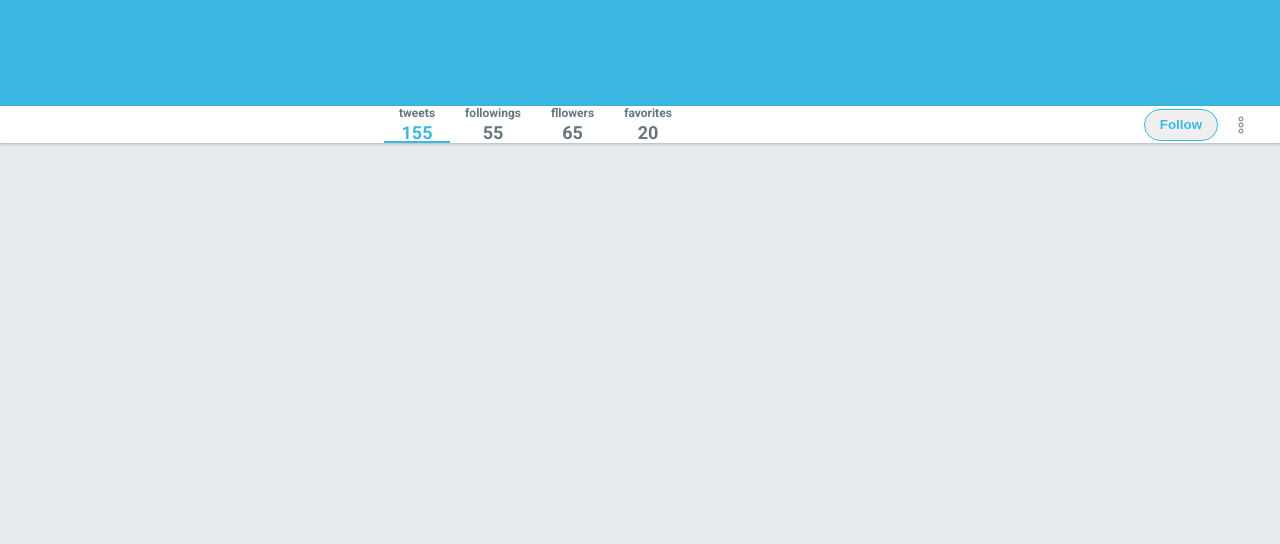
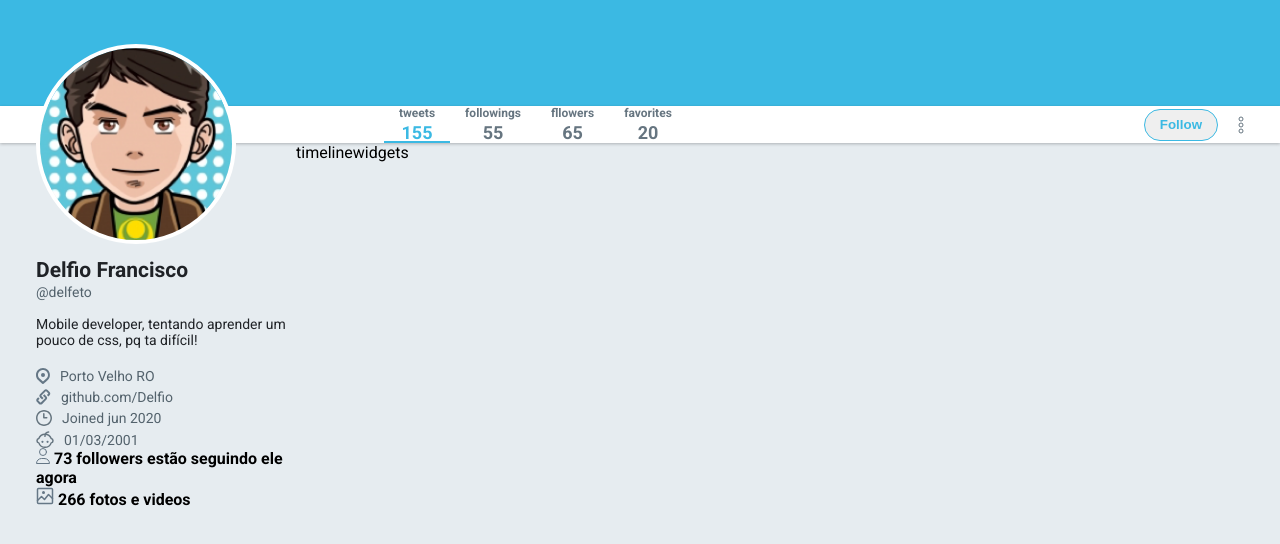
Before and after one commit to Delfio/twitter-UI, a plain HTML site: page index.html in a window 1280 px wide. Shown: the part 196-740 px from the top of the page. Drawn offline with Linux system fonts and the light colour scheme.

Commit message:
iniciando perfil

```diff
--- a/assets/css/styles.css
+++ b/assets/css/styles.css
@@ -215,3 +215,81 @@ div.bar .content ul li.active strong {
     color: white;
     box-shadow: 1px 1px 5px rgba(0, 0, 0, 0.25);
 }
+
+
+/*
+    Profile
+*/
+
+.wrapper-content {
+   display: flex;
+}
+
+.wrapper-content aside.profile {
+    width: 260px;
+}
+
+.wrapper-content aside.profile img.Avatar {
+    max-height: 200px;
+    max-width: 200px;
+    width: auto;
+    height: auto;
+    border-radius: 50%;
+    border: 4px solid white;
+
+    margin-top: -38%;
+}
+
+.wrapper-content aside.profile h1 {
+    font-size: 21px;
+    color: #1f2226;
+    margin-top: 10px;
+}
+
+.wrapper-content aside.profile span {
+    font-size: 14px;
+    color: #53626c;
+}
+
+.wrapper-content aside.profile p {
+    font-size: 14px;
+    color: #1f2226;
+    margin-top: 15px;
+}
+
+.wrapper-content aside.profile ul {
+    margin-top: 20px;
+    list-style: none;
+}
+
+.wrapper-content aside.profile li {
+    font-size: 14px;
+    color: #53626c;
+
+    display: flex;
+    align-items: center;
+    margin-top: 5px;
+}
+
+.wrapper-content aside.profile li:first-child {
+    margin-top: 0;
+}
+
+
+.wrapper-content aside.profile li img {
+    margin-right: 10px;
+}
+
+
+
+/*
+ Media Query
+*/
+@media only screen and (max-width: 820px) {
+    .wrapper-content aside.profile img.Avatar {
+        max-height: 150px;
+        max-width: 150px;
+        width: auto;
+        height: auto;
+    }
+}
--- a/index.html
+++ b/index.html
@@ -59,5 +59,47 @@
             </div>
         </div>
     </div>
+
+    <div class="wrapper-content content">
+        <aside class="profile">
+            <img class="Avatar" src="/assets/images/avatar.png" alt="Delfio Francisco">
+            <h1>Delfio Francisco</h1>
+            <span>@delfeto</span>
+            <p>Mobile developer, tentando aprender um pouco de css, pq ta difícil!</p>
+
+            <ul>
+               <li>
+                  <img src="/assets/images/place.svg" alt="place">
+                  Porto Velho RO
+               </li>
+               <li>
+                   <img src="/assets/images/url.svg" alt="url">
+                   github.com/Delfio
+               </li>
+               <li>
+                   <img src="/assets/images/joined.svg" alt="joined">
+                   Joined jun 2020
+               </li>
+               <li>
+                   <img src="/assets/images/born.svg" alt="born">
+                   01/03/2001
+               </li>
+            </ul>
+
+            <div class="widget followers">
+                <strong> <img src="/assets/images/followers.svg" alt="followers"> 73 followers estão seguindo ele agora</strong>
+            </div>
+
+            <div class="widget images">
+                <strong> <img src="/assets/images/images.svg" alt="images"> 266 fotos e videos </strong>
+            </div>
+        </aside>
+        <section class="time-line">
+            timeline
+        </section>
+        <aside class="widgets">
+            widgets
+        </aside>
+    </div>
 </body>
 </html>
```
